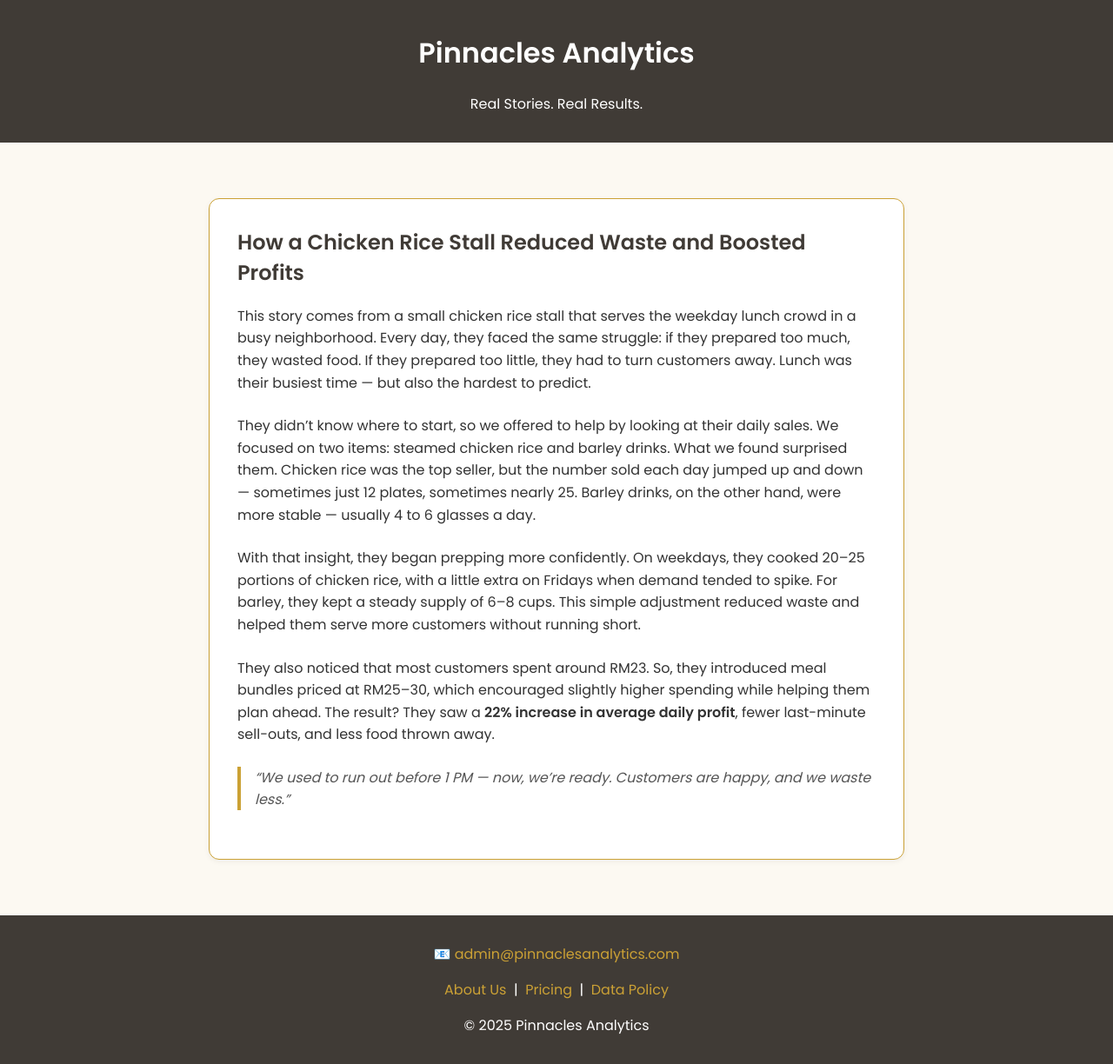
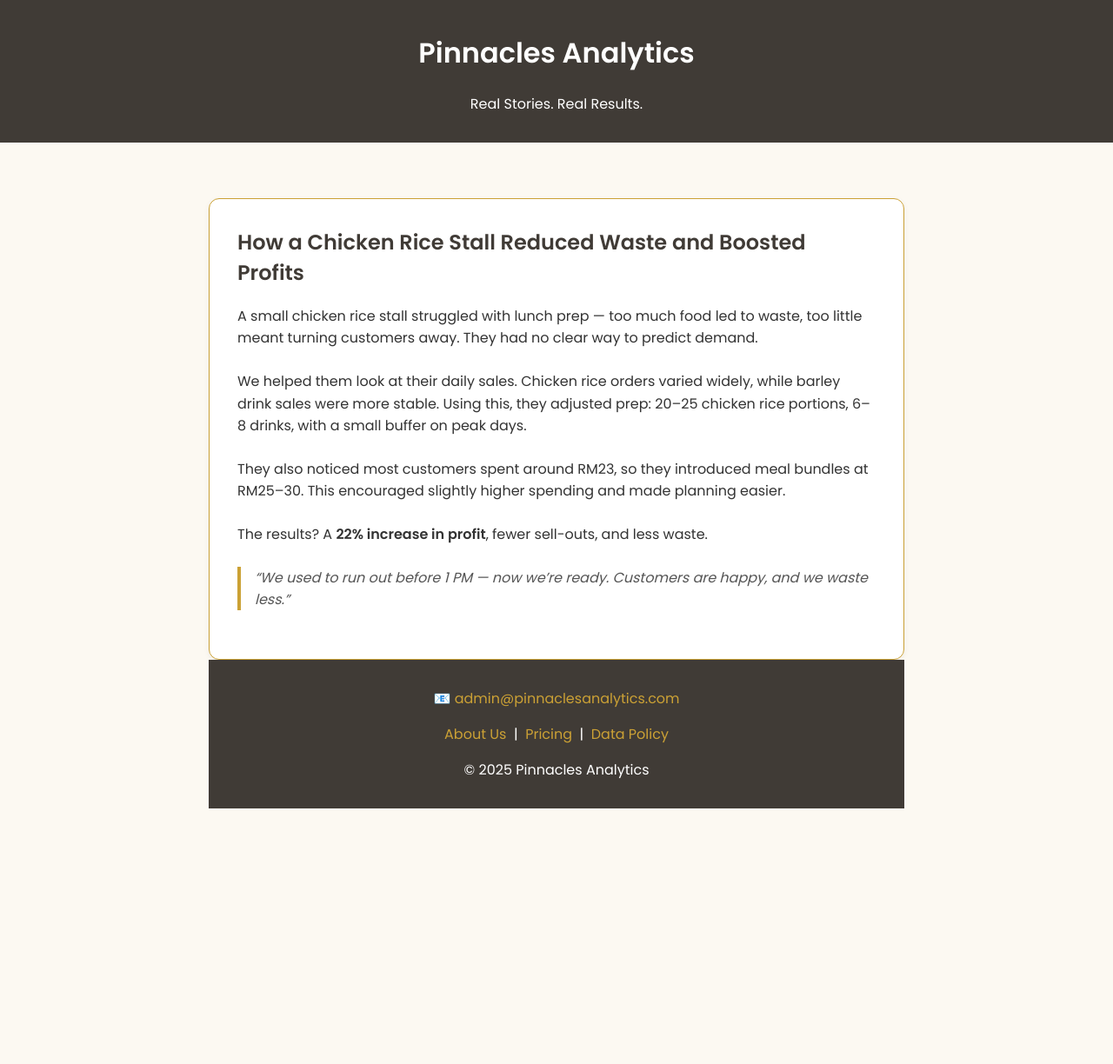
Before and after one commit to lyven81/pinnacles-learning-website, a Jekyll site: the page case-study/case-study-1.html, which Jekyll copies as it is, in a window 1280 px wide. Shown: the whole page at 87% size. Built offline with Jekyll 4.4.1, drawn with Linux system fonts in a browser that asks for light colours; after the commit the page ends 994 px from its top, so only the background shows below that.

Commit message:
Update case-study-1.html

```diff
--- a/case-study/case-study-1.html
+++ b/case-study/case-study-1.html
@@ -64,19 +64,19 @@
 
   <main class="container">
     <div class="case-card">
-      <h2>How a Chicken Rice Stall Reduced Waste and Boosted Profits</h2>
+    <h2>How a Chicken Rice Stall Reduced Waste and Boosted Profits</h2>
 
-      <p>This story comes from a small chicken rice stall that serves the weekday lunch crowd in a busy neighborhood. Every day, they faced the same struggle: if they prepared too much, they wasted food. If they prepared too little, they had to turn customers away. Lunch was their busiest time — but also the hardest to predict.</p>
+    <p>A small chicken rice stall struggled with lunch prep — too much food led to waste, too little meant turning customers away. They had no clear way to predict demand.</p>
 
-      <p>They didn’t know where to start, so we offered to help by looking at their daily sales. We focused on two items: steamed chicken rice and barley drinks. What we found surprised them. Chicken rice was the top seller, but the number sold each day jumped up and down — sometimes just 12 plates, sometimes nearly 25. Barley drinks, on the other hand, were more stable — usually 4 to 6 glasses a day.</p>
+    <p>We helped them look at their daily sales. Chicken rice orders varied widely, while barley drink sales were more stable. Using this, they adjusted prep: 20–25 chicken rice portions, 6–8 drinks, with a small buffer on peak days.</p>
 
-      <p>With that insight, they began prepping more confidently. On weekdays, they cooked 20–25 portions of chicken rice, with a little extra on Fridays when demand tended to spike. For barley, they kept a steady supply of 6–8 cups. This simple adjustment reduced waste and helped them serve more customers without running short.</p>
+    <p>They also noticed most customers spent around RM23, so they introduced meal bundles at RM25–30. This encouraged slightly higher spending and made planning easier.</p>
 
-      <p>They also noticed that most customers spent around RM23. So, they introduced meal bundles priced at RM25–30, which encouraged slightly higher spending while helping them plan ahead. The result? They saw a <strong>22% increase in average daily profit</strong>, fewer last-minute sell-outs, and less food thrown away.</p>
+    <p>The results? A <strong>22% increase in profit</strong>, fewer sell-outs, and less waste.</p>
 
-      <blockquote>“We used to run out before 1 PM — now, we’re ready. Customers are happy, and we waste less.”</blockquote>
-    </div>
-  </main>
+    <blockquote>“We used to run out before 1 PM — now we’re ready. Customers are happy, and we waste less.”</blockquote>
+  </div>
+</section>
 
   <footer>
     <p>📧 <a href="mailto:admin@pinnaclesanalytics.com">admin@pinnaclesanalytics.com</a></p>
```
